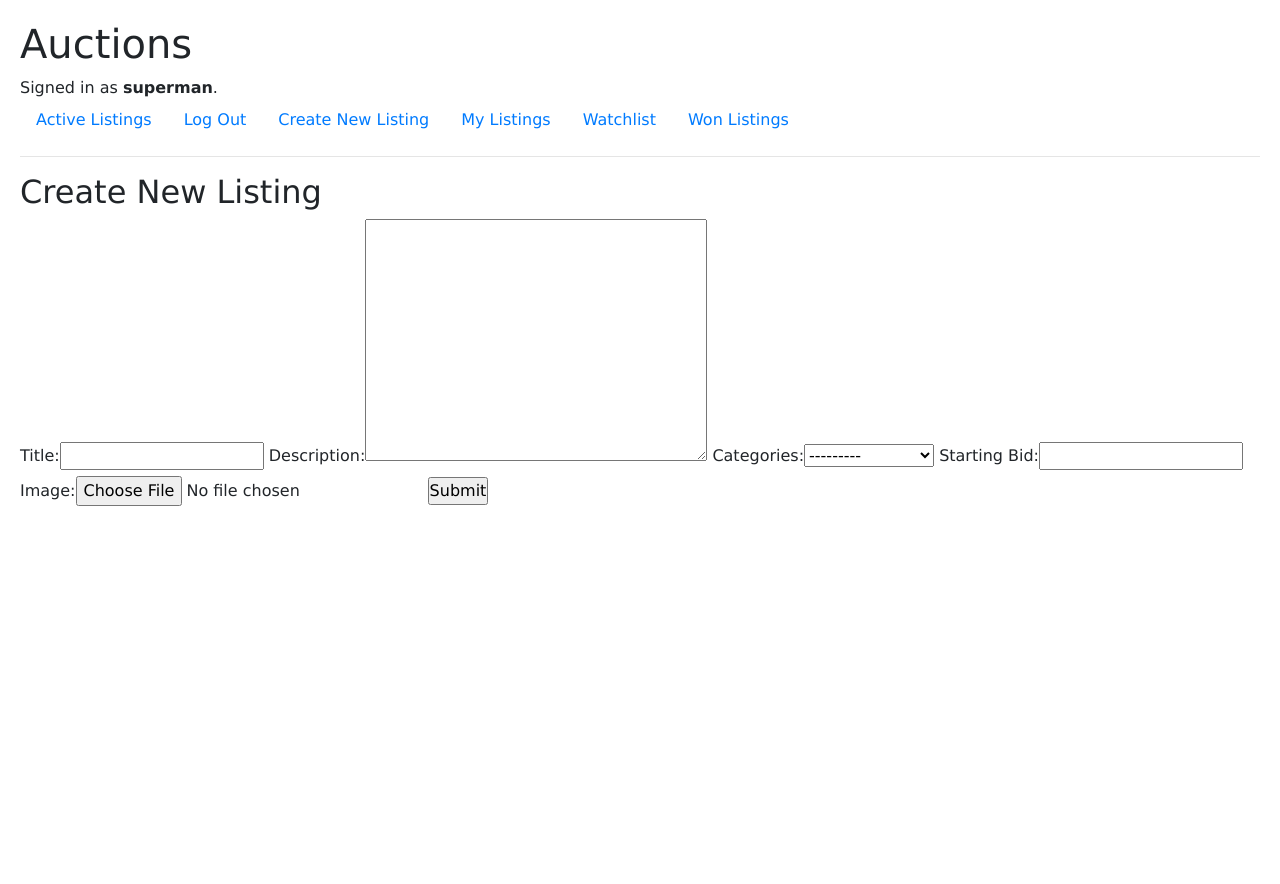
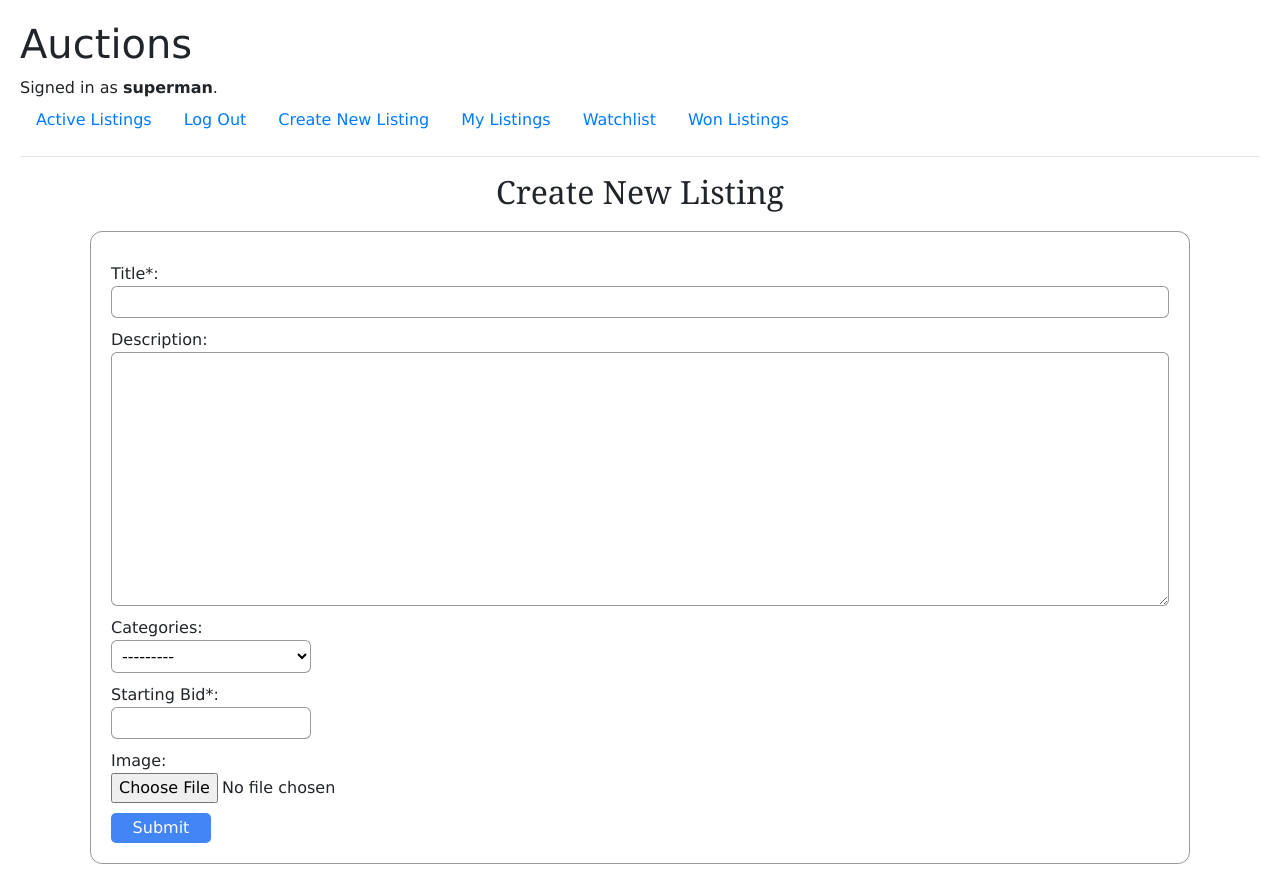
Before and after one commit to abel325/CS50W_Commerce, a Django app: page /new_listing in a window 1280 px wide. Before the commit the page ends 506 px from the top, so only its background shows below. Run offline with Django 3.2, Linux system fonts and the light colour scheme; a user stored in the database is signed in; data comes from the database, SQL or seed files in the repository; both versions use the stored data as it was after the commit; some libraries are stand-ins or nearby versions.

Commit message:
Style new listing page

```diff
--- a/auctions/forms.py
+++ b/auctions/forms.py
@@ -4,7 +4,7 @@ from .models import AuctionCategory
 class NewListingForm(forms.Form):
     title = forms.CharField(
         required=True,
-        label="Title:",
+        label="Title*",
         max_length=128,
         widget=forms.TextInput(attrs={
             'id': 'title',
@@ -13,7 +13,7 @@ class NewListingForm(forms.Form):
 
     description = forms.CharField(
         required=False,
-        label="Description:",
+        label="Description",
         widget=forms.Textarea(attrs={
             'id': 'description', 'name': 'description'
         }))
@@ -21,7 +21,7 @@ class NewListingForm(forms.Form):
     categories = forms.ModelChoiceField(
         required=False,
         queryset = AuctionCategory.objects.all(),
-        label="Categories:",
+        label="Categories",
         widget=forms.Select(attrs={
             'id': 'category',
             'name': 'category'
@@ -29,15 +29,15 @@ class NewListingForm(forms.Form):
 
     starting_bid = forms.FloatField(
         required=True,
-        label="Starting Bid:",
+        label="Starting Bid*",
         widget=forms.NumberInput(attrs={
-            'id': 'starting_bid',
-            'name': 'starting_bid'
+            'id': 'starting-bid',
+            'name': 'starting-bid'
         }))
 
     image = forms.ImageField(
         required=False,
-        label="Image:",
+        label="Image",
         widget=forms.FileInput(attrs={
             'id': 'image',
             'name': 'image'
--- a/auctions/static/auctions/somestyles.scss
+++ b/auctions/static/auctions/somestyles.scss
@@ -1,5 +1,6 @@
 $primary-font: Verdana, Geneva, Tahoma, sans-serif;
 $secondary-font: Georgia, 'Times New Roman', Times, serif;
+$primary-border-radius: 12px;
 
 * {
     box-sizing: border-box;
@@ -22,7 +23,7 @@ body {
 
     .listing {
         border: 1px solid rgba(0, 0, 0, 0.4);
-        border-radius: 12px;
+        border-radius: $primary-border-radius;
         padding: 20px;
         margin-bottom: 10px;
 
@@ -41,7 +42,7 @@ body {
 
             background-color: rgba(0, 0, 0, 0.1);
 
-            border-radius: 12px;
+            border-radius: $primary-border-radius;
 
             img {
                 max-width: 100%;
@@ -123,3 +124,87 @@ body {
         }
     }
 }
+
+// <---------------------------------------------------------------->
+// New Listing Page
+
+#new-listing-title {
+    font-family: $secondary-font;
+    margin-bottom: 20px;
+
+    text-align: center;
+}
+
+%listing-form {
+    display: flex;
+    flex-direction: column;
+    max-width: 1100px;
+
+    padding: 20px;
+    margin: 0 auto;
+
+    border: 1px solid rgba(0, 0, 0, 0.4);
+    border-radius: $primary-border-radius;
+}
+
+#new-listing-form {
+    @extend %listing-form;
+
+    label {
+        margin-bottom: 0;
+        margin-top: 10px;
+    }
+
+    #title {
+        border: 1px solid rgba(0, 0, 0, 0.4);
+        border-radius: 6px;
+        outline: none;
+
+        padding: 3px 6px;
+    }
+
+    #description {
+        border: 1px solid rgba(0, 0, 0, 0.4);
+        border-radius: 6px;
+        outline: none;
+
+        padding: 6px;
+
+        resize: vertical;
+    }
+
+    #category {
+        max-width: 200px;
+
+        border: 1px solid rgba(0, 0, 0, 0.4);
+        border-radius: 6px;
+
+        background-color: white;
+
+        padding: 5px 6px;
+    }
+
+    #starting-bid {
+        max-width: 200px;
+
+        border: 1px solid rgba(0, 0, 0, 0.4);
+        border-radius: 6px;
+        outline: none;
+
+        padding: 3px 6px;
+    }
+
+    #submit-btn {
+        max-width: 100px;
+
+        border: none;
+        border-radius: 5px;
+
+        padding: 3px 6px;
+        margin-top: 10px;
+
+        background-color: #4285f4;
+        color: white;
+    }
+
+}
--- a/auctions/templates/auctions/new_listing.html
+++ b/auctions/templates/auctions/new_listing.html
@@ -4,12 +4,12 @@
 
 {% block body %}
 
-    <h2 id="new_listing_title">Create New Listing</h2>
+    <h2 id="new-listing-title">Create New Listing</h2>
 
-    <form action="{% url 'new_listing' %}" method="post" id="new_listing_form" enctype="multipart/form-data">
+    <form action="{% url 'new_listing' %}" method="post" id="new-listing-form" enctype="multipart/form-data">
         {% csrf_token %}
         {{ form }}
-        <input type="submit" value="Submit" id="submit_btn">
+        <input type="submit" value="Submit" id="submit-btn">
     </form>
 
 {% endblock %}
```
Also changed, not shown: auctions/static/auctions/somestyles.css (+1 -1 lines), db.sqlite3.
